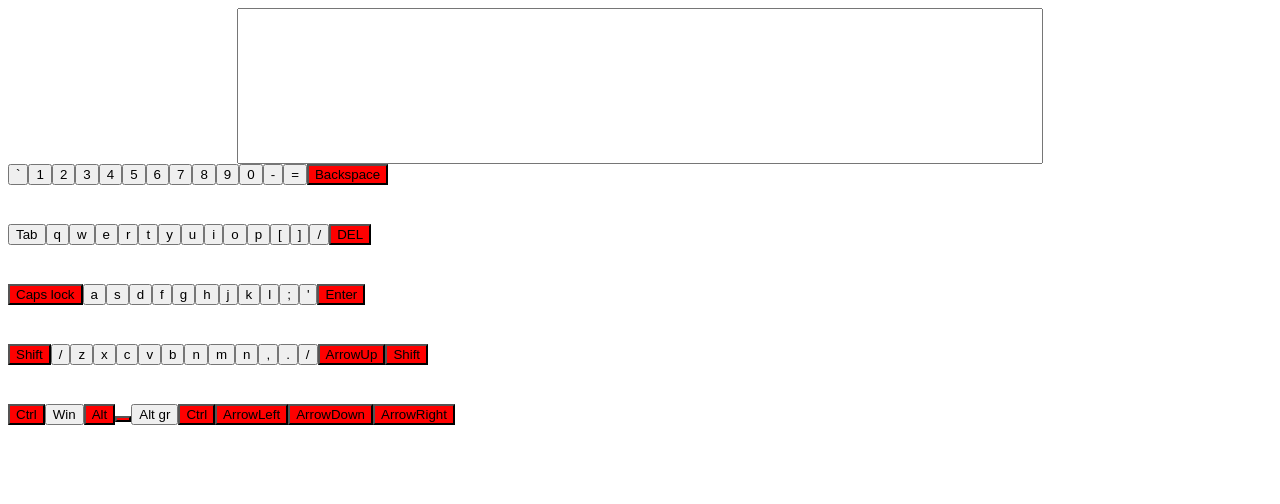
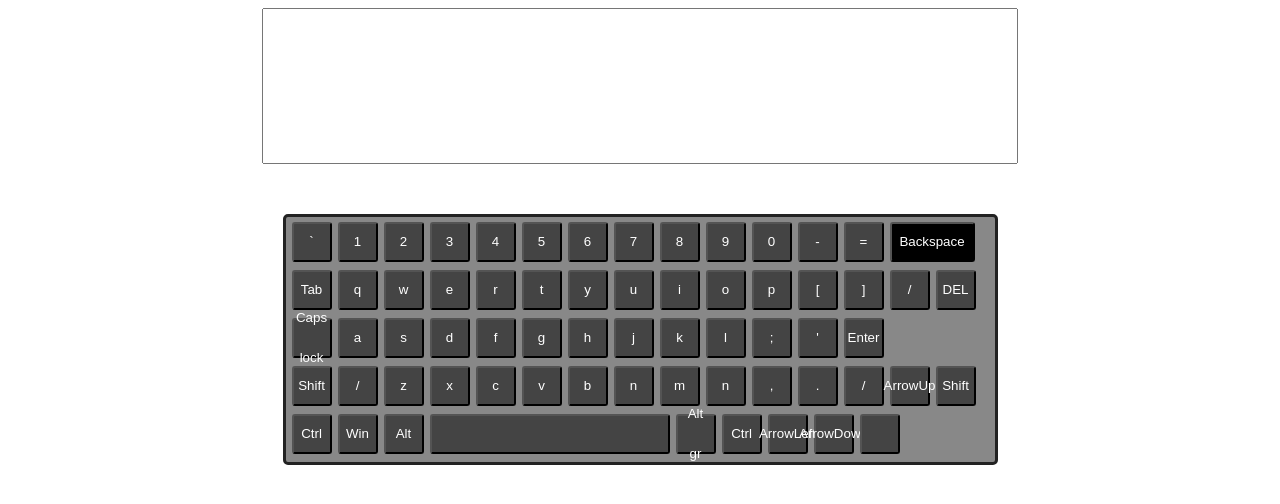
Before and after one commit to SiarheiTsikhovich/virtual-keyboard, a website with bundled scripts: page index.html in a window 1280 px wide. Built offline with nearby package versions, Linux system fonts and the light colour scheme.

Commit message:
add: add design for buttons and backspaceAction

```diff
--- a/css/style.css
+++ b/css/style.css
@@ -3,51 +3,55 @@
   display: block;
   margin-left: auto;
   margin-right: auto;
-  width: 800px;
+  width: 750px;
   height: 150px;
   resize: none;
 }
 
-/* .keyboard {
-position: fixed;
-left: auto;
-bottom: 20px;
-background: grey;
+.keyboard {
+    width: 704px;
+    margin: 50px auto;
+    padding: 5px;
+    padding-left: 0;
+    padding-bottom: 0;
+    background: #888888;
+    border: 3px solid #222222;
+    border-radius: 5px;
 }
 
-.keyboard::after {
-  content: "";
-  display: block;
+.button-row {
   clear: both;
+    width: 100%;
+    height: 40px;
+    margin-bottom: 8px;
 }
 
-.keyboard-items {
-  text-align: center;
-}
-
-.keyboard-items__button {
+.button {
   display: inline-flex;
   align-items: center;
   justify-content: center;
-  height: 45px;
-  width: 45px;
-  margin: 3px;
-  padding: 3px;
-  border-radius: 4px;
-  border: none;
-  background: rgb(203, 203, 215);
-  color: black;
-  font-size: 1.05rem;
-  outline: none;
+  float: left;
+  width: 40px;
+  height: 40px;
+  margin-left: 6px;
+  font-weight: 500;
+  line-height: 40px;
+  text-align: center;
+  color: #ffffff;
+  background: #444444;
+  border-radius: 3px;
   cursor: pointer;
-  float: left;
+  user-select: none;
 }
- */
 
- .button-row {
-  height: 60px;
- }
+.size-2 {
+  width: 85px;
+}
 
- .color-red {
-  background-color: red;
- }
+.size-5 {
+  width: 240px;
+}
+
+.color-black {
+  background-color: black;
+}
--- a/js/actions.js
+++ b/js/actions.js
@@ -14,8 +14,14 @@ export const defaultAction = (character, characterCapital) => {
 
 export const backspaceAction = () => {
   const textArea = queryTextArea();
-  const newContent = textArea.textContent.slice(1);
-  textArea.textContent = newContent;
+  const backSpaceContent = textArea.textContent.slice(1);
+  textArea.textContent = backSpaceContent;
+}
+
+export const spaceAction = () => {
+  const textArea = queryTextArea();
+  const spaceContent = textArea.textContent += " ";
+  textArea.textContent = spaceContent;
 }
 
 export const ctrlAction = () => {
--- a/js/app.js
+++ b/js/app.js
@@ -15,7 +15,5 @@ const keyboardItems = document.createElement("div");
 keyboardItems.className = "keyboard-items";
 keyboard.appendChild(keyboardItems);
 
-// функция для создания кнопок
-
 
 drawKeyboardinContainer();
--- a/js/keyboards.js
+++ b/js/keyboards.js
@@ -1,6 +1,7 @@
 // английская и беларуская раскладка клавиатуры
 
-import {altAction, ctrlAction, shiftAction} from './actions.js';
+import { backspaceAction } from './actions.js';
+import {altAction, ctrlAction, shiftAction, spaceAction} from './actions.js';
 
 const makeButton = (character, characterCapital, color = 'grey', action = undefined, size = 1) => {
   return {
@@ -19,7 +20,7 @@ const keyboardButtonsEng = [
     makeButton('2', '@'),
     makeButton('3', '#'),
     makeButton('4', '$'),
-    makeButton('5', '%'), makeButton('6', '^'), makeButton('7', '&'), makeButton('8', '*'), makeButton('9', '('), makeButton('0', ')'), makeButton('-', '_'), makeButton('=', '+'), makeButton('Backspace', 'Backspace', 'red'),
+    makeButton('5', '%'), makeButton('6', '^'), makeButton('7', '&'), makeButton('8', '*'), makeButton('9', '('), makeButton('0', ')'), makeButton('-', '_'), makeButton('=', '+'), makeButton('Backspace', 'Backspace', 'black', backspaceAction, 2),
   ],
 
   [
@@ -35,14 +36,14 @@ const keyboardButtonsEng = [
   ],
 
   [
-    makeButton('Ctrl', 'Ctrl', 'red', ctrlAction), makeButton('Win', 'Win'), makeButton('Alt', 'Alt', 'red', altAction), makeButton('', '', 'red',), makeButton('Alt gr', 'Alt gr'), makeButton('Ctrl', 'Ctrl', 'red', ctrlAction), makeButton('ArrowLeft', 'ArrowLeft', 'red'), makeButton('ArrowDown', 'ArrowDown', 'red'), makeButton('ArrowRight', 'ArrowRight', 'red'),
+    makeButton('Ctrl', 'Ctrl', 'red', ctrlAction), makeButton('Win', 'Win'), makeButton('Alt', 'Alt', 'red', altAction), makeButton('', '', 'grey', spaceAction, 5), makeButton('Alt gr', 'Alt gr'), makeButton('Ctrl', 'Ctrl', 'red', ctrlAction), makeButton('ArrowLeft', 'ArrowLeft', 'red'), makeButton('ArrowDown', 'ArrowDown', 'red'), makeButton('', 'ArrowRight', 'red'),
   ],
 
 ];
 
 const keyboardButtonsBlr = [
   [
-    makeButton('ё', 'Ё'), makeButton('1', '!'), makeButton('2', '"'), makeButton('3', '№'), makeButton('4', ';'), makeButton('5', '%'), makeButton('6', ':'), makeButton('7', '?'), makeButton('8', '*'), makeButton('9', '('), makeButton('0', ')'), makeButton('-', '_'), makeButton('=', '+'), makeButton('Backspace', 'Backspace', 'red'),
+    makeButton('ё', 'Ё'), makeButton('1', '!'), makeButton('2', '"'), makeButton('3', '№'), makeButton('4', ';'), makeButton('5', '%'), makeButton('6', ':'), makeButton('7', '?'), makeButton('8', '*'), makeButton('9', '('), makeButton('0', ')'), makeButton('-', '_'), makeButton('=', '+'), makeButton('Backspace', 'Backspace', 'black', backspaceAction, 2),
   ],
 
   [
@@ -58,7 +59,7 @@ const keyboardButtonsBlr = [
   ],
 
   [
-    makeButton('Ctrl', 'Ctrl', 'red', ctrlAction), makeButton('Win', 'Win'), makeButton('Alt', 'Alt', 'red', altAction), makeButton('', '', 'red'), makeButton('Alt gr', 'Alt gr'), makeButton('Ctrl', 'Ctrl', 'red', ctrlAction), makeButton('ArrowLeft', 'ArrowLeft', 'red'), makeButton('ArrowDown', 'ArrowDown', 'red'), makeButton('ArrowRight', 'ArrowRight', 'red'),
+    makeButton('Ctrl', 'Ctrl', 'red', ctrlAction), makeButton('Win', 'Win'), makeButton('Alt', 'Alt', 'red', altAction), makeButton('', '', 'grey', spaceAction, 5), makeButton('Alt gr', 'Alt gr'), makeButton('Ctrl', 'Ctrl', 'red', ctrlAction), makeButton('ArrowLeft', 'ArrowLeft', 'red'), makeButton('ArrowDown', 'ArrowDown', 'red'), makeButton('ArrowRight', 'ArrowRight', 'red'),
   ],
 
 ];
```
